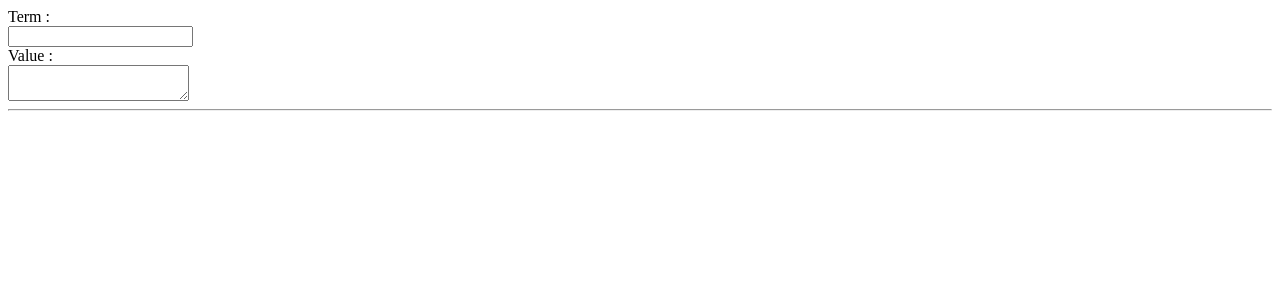
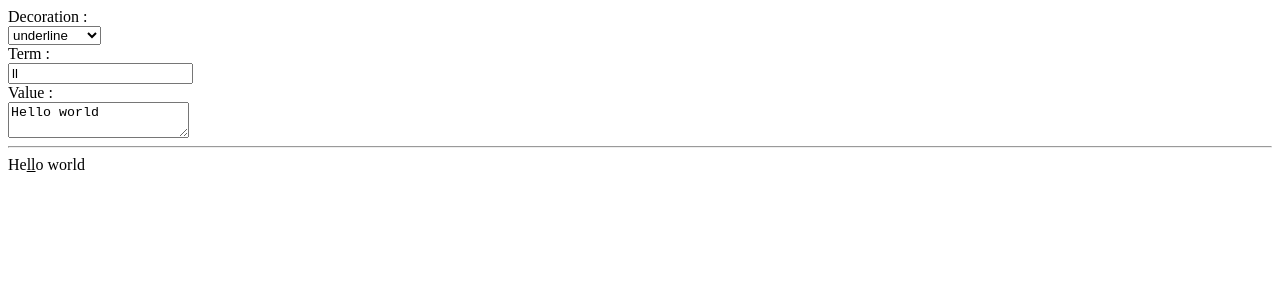
Before and after one commit to angelfraga/angular-highlight, an Angular app: page / in a window 1280 px wide. Shown: the top 300 px of the page. Built offline with nearby package versions, Linux system fonts and the light colour scheme.

Commit message:
Clean up and add controls

```diff
--- a/src/app/app.component.ts
+++ b/src/app/app.component.ts
@@ -5,35 +5,45 @@ import { takeUntil, map } from 'rxjs/operators';
 import { Pipe, PipeTransform } from '@angular/core';
 import { escape, escapeRegExp } from 'lodash/fp';
 
-@Pipe({ name: 'Highlight' })
+export interface HighlightConfig {
+  query: string;
+  cssClass?: string;
+}
+
+@Pipe({ name: 'highlight' })
 export class HighlightPipe implements PipeTransform {
 
   public static readonly cssClass = 'highlightText';
 
-  public static applyHighlight(value: string, query: string, cssClass: string = this.cssClass) {
-    if (!query || !value) {
+  public static applyHighlight(value: string, config: HighlightConfig ) {
+    if(!config) {
+      throw new Error('HighlightConfig is missing');
+    }
+
+    const {query, cssClass = this.cssClass } = config;
+
+    if (!config.query || !value) {
       return escape(value);
     }
+
     const span = document.createElement('span');
     span.classList.add(cssClass);
     const sanitizedQuery = escapeRegExp(escape(query));
-    const result = escape(value).replace(new RegExp(sanitizedQuery, 'gi'), (match, i, e) => {
-      console.log(match)
+    const result = escape(value).replace(new RegExp(sanitizedQuery, 'g'), (match, i, e) => {
       span.innerHTML = match;
       return span.outerHTML;
     });
-    console.log(result)
+
     return result;
   }
   /**
-   * Note: use with outerHTML or innerHTML directives
+   * Note: use with innerHTML directives
    * e.g
-   * <div [outerHTML]="'hello world' | gsecHighlight: 'll'"></div>
-   * <div [innerHTML]="'hello world' | gsecHighlight: 'll'"></div>
+   * <div [innerHTML]="'hello world' | highlight: {query: 'll'} "></div>
    */
   constructor() { }
-  transform(value: string, query: string): string {
-    return HighlightPipe.applyHighlight(value, query);
+  transform(value: string, config: HighlightConfig): string {
+    return HighlightPipe.applyHighlight(value, config );
   }
 }
 
@@ -43,7 +53,7 @@ export type HighlightDecorationClass = 'underline' | 'line-through' | 'none' | '
 @Component({
   selector: 'highlight',
   template: `
-   <div [ngClass]="decoration" [innerHTML]="result$ | async" ></div>
+   <div [ngClass]="decoration" [innerHTML]="value | highlight: { query: query }" ></div>
   `,
   styles: [
     `::ng-deep .underline  .highlightText {
@@ -61,55 +71,34 @@ export type HighlightDecorationClass = 'underline' | 'line-through' | 'none' | '
     `
   ]
 })
-export class HighlightComponent implements OnDestroy {
-
-  value$ = new BehaviorSubject<string>('');
-  term$ = new BehaviorSubject<string>('');
-  componentDestroyed$ = new Subject();
-  result$ = new BehaviorSubject<string>('');
-
-  @Input() set value(value: string) {
-    this.value$.next(value);
-  }
-
-  @Input() set term(term: string) {
-    this.term$.next(term);
-  }
-
-@Input() decoration: (HighlightDecorationClass | string)[] = ['underline'];
-
-  constructor() {
-    combineLatest([
-      this.value$,
-      this.term$
-    ]).pipe(
-      takeUntil(this.componentDestroyed$),
-      map(([value, term]) => {
-        return HighlightPipe.applyHighlight(value, term);
-      })
-    ).subscribe(this.result$);
-  }
-
-  ngOnDestroy(): void {
-    this.componentDestroyed$.next(true);
-  }
-
+export class HighlightComponent {
+  @Input() value;
+  @Input() query;
+  @Input() decoration = 'underline';
 }
-
 
 @Component({
   selector: 'my-app',
   template: `
+    <label> Decoration : </label> <br>
+    <select [(ngModel)]="decoration">
+      <option value="underline">underline</option>
+      <option value="line-through">line-through</option>
+      <option value="overline">overline</option>
+      <option value="none">none</option>
+    </select>
+    <br>
     <label> Term : </label> <br>
     <input type="text" [(ngModel)]="term" /><br>
     <label> Value : </label> <br>
     <textarea [(ngModel)]="value" ></textarea>
     <hr>
-    <highlight [value]="value" decoration="overline" [term]="term"></highlight>
+    <highlight [value]="value" [decoration]="decoration" [query]="term"></highlight>
   `,
   styleUrls: [ './app.component.css' ]
 })
 export class AppComponent  {
-  value;
-  term;
+  value = 'Hello world';
+  term = 'll';
+  decoration = 'underline';
 }
```
